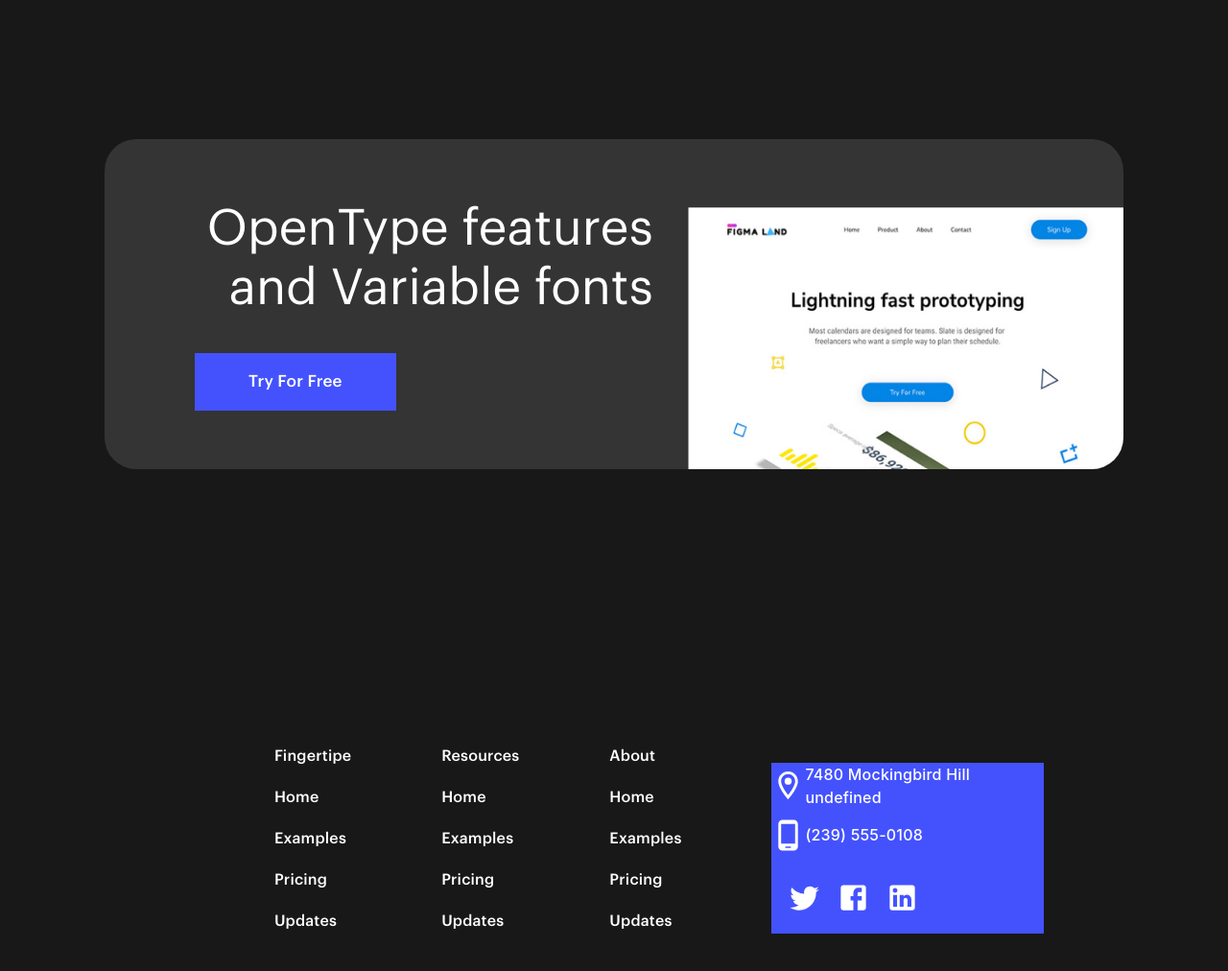
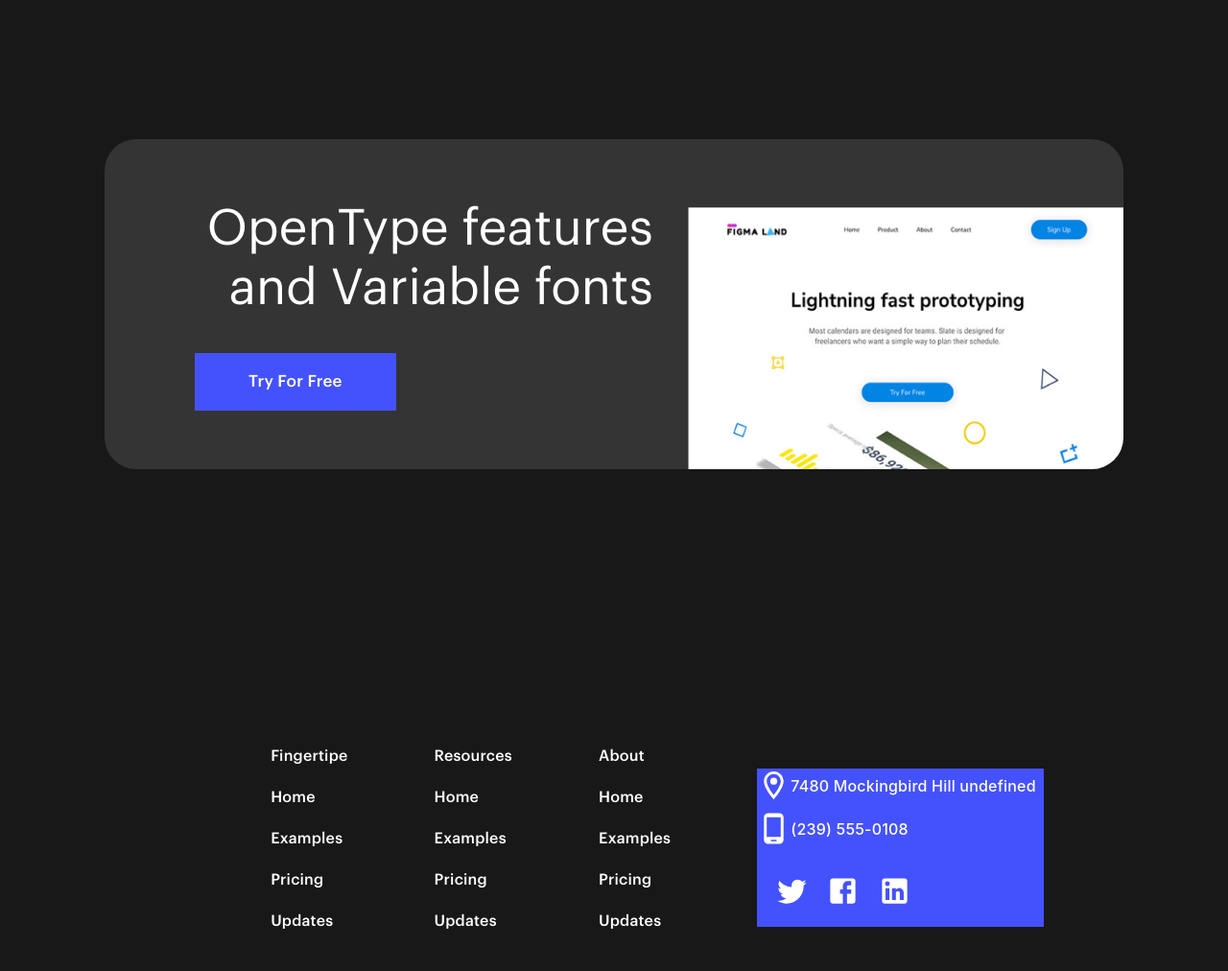
Before and after one commit to TheDa21crj/Landing-Page, a React (Create React App) app: page / in a window 1280 px wide. Shown: the part 6010-7022 px from the top of the page at 96% size. Built offline with nearby package versions, Linux system fonts and the light colour scheme.

Commit message:
Update Footer.css

```diff
--- a/src/Components/Css/Footer.css
+++ b/src/Components/Css/Footer.css
@@ -65,6 +65,6 @@
 }
 
 .ContactUsDiv {
-    width: auto;
+    width: 35%;
     background-color: #4452fe;
 }
```
